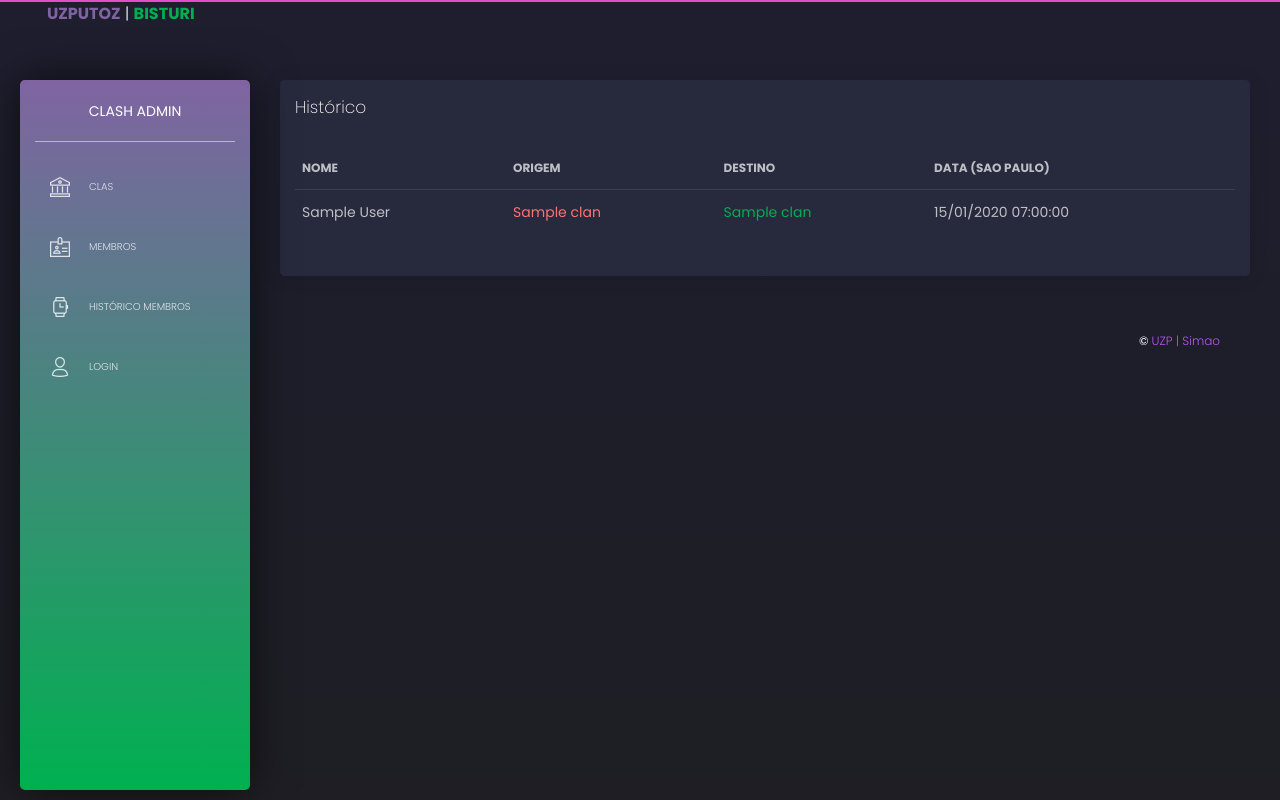
After one commit to rodrigosimaogois/uzputoz, a Django app: page /clashdata/history/ in a window 1280 px wide. The commit adds this page. Run offline with Django 4.2, Linux system fonts and the light colour scheme; tables that the repository leaves empty hold one stand-in row (values such as "Sample post"); some libraries are stand-ins or nearby versions.

Commit message:
fixes + histórico

```diff
--- a/clashAdmin/clashAdmin/settings.py
+++ b/clashAdmin/clashAdmin/settings.py
@@ -109,7 +109,7 @@ AUTH_PASSWORD_VALIDATORS = [
 
 LANGUAGE_CODE = 'en-us'
 
-TIME_ZONE = 'UTC'
+TIME_ZONE = 'America/Sao_Paulo'
 
 USE_I18N = True
 
--- a/clashAdmin/clashdata/admin.py
+++ b/clashAdmin/clashdata/admin.py
@@ -1,7 +1,8 @@
 from django.contrib import admin
-from .models import Clan, ClanMember
+from .models import Clan, ClanMember, ClanMemberHistory
 
 # Register your models here.
 
 admin.site.register(Clan)
 admin.site.register(ClanMember)
+admin.site.register(ClanMemberHistory)
--- a/clashAdmin/clashdata/models.py
+++ b/clashAdmin/clashdata/models.py
@@ -9,6 +9,7 @@ User = get_user_model()
 
 class Clan(models.Model):
     name = models.CharField(max_length=255)
+    #tag = models.CharField(max_length=255, blank=True)
 
     def __str__(self) -> str:
         return self.name
@@ -29,7 +30,7 @@ class ClanMember(models.Model):
     name = models.CharField(max_length=255)
     cargo = models.IntegerField(default=0)
     media = models.FloatField(default=0.0)
-    creation_time = models.TimeField(auto_now=True)
+    creation_time = models.DateTimeField(auto_now=True)
     contato = models.CharField(max_length=255, blank=True)
 
     def __str__(self) -> str:
@@ -37,6 +38,17 @@ class ClanMember(models.Model):
 
     def save(self, *args, **kwargs):
         super().save(args, kwargs)
+        history = ClanMemberHistory()
+        history.add(self, kwargs.get('oldClan', None))
+
+    # def delete(self, *args, **kwargs):
+
+    #     #print(self.name)
+    #     #print(self.clan)
+
+    #     super().delete(args, kwargs)
+        #history = ClanMemberHistory()
+        #history.add(self, kwargs.get('oldClan', self.clan))
 
     def get_absolute_url(self):
         return reverse("members")
@@ -45,5 +57,23 @@ class ClanMember(models.Model):
         ordering = ["clan", "-media"]
 
     def changeClan(self, newClan):
+        previousClan = self.clan
         self.clan = newClan
+        self.save(oldClan=previousClan)
+
+class ClanMemberHistory(models.Model):
+
+    class Meta:
+        ordering = ["-date"]
+
+    clanMember = models.ForeignKey(ClanMember, related_name='member_histories', on_delete=models.CASCADE)
+    operation = models.IntegerField(default=0) # 0 add, 1 change, 2 remove
+    clanSource = models.ForeignKey(Clan, related_name='member_clan_source', on_delete=models.CASCADE, null=True)
+    clanDestiny = models.ForeignKey(Clan, related_name='member_clan_destiny', on_delete=models.CASCADE, null=True)
+    date = models.DateTimeField(auto_now=True)
+
+    def add(self, ClanMember, OldClan):
+        self.clanMember = ClanMember
+        self.clanSource = OldClan
+        self.clanDestiny = ClanMember.clan
         self.save()
--- /dev/null
+++ b/clashAdmin/clashdata/templates/clashdata/clanmemberhistory_list.html
@@ -0,0 +1,50 @@
+{% extends 'base.html' %}
+{% load bootstrap3 %}
+
+<!-- Specific Page CSS goes HERE  -->
+{% block stylesheets %}{% endblock stylesheets %}
+
+{% block content %}
+
+<!-- Modal -->
+<div class="row">
+    <div class="col-md-12">
+      <div class="card ">
+        <div class="card-header">
+          <h4 class="card-title">Histórico</h4>
+        </div>
+        <div class="card-body">
+          <div class="table-responsive">
+            <table class="table tablesorter " id="">
+              <thead class=" text-primary">
+                <tr>
+                  <th>Nome</th>
+                  <th>Origem</th>
+                  <th>Destino</th>
+                  <th>Data (Sao Paulo)</th>
+                </tr>
+              </thead>
+              <tbody>
+                {% for obj in object_list %}
+                    <tr>
+                        <td>{{ obj.clanMember.name }}</td>
+                        <td><span style="color:#FF726F;">{{ obj.clanSource.name }}</span></td>
+                        <td><span style="color:#00B050;">{{ obj.clanDestiny.name }}</span></td>
+                        <td>{{ obj.date|date:'d/m/Y H:i:s' }}</td>
+                    </tr>
+                {% endfor %}
+              </tbody>
+            </table>
+          </div>
+        </div>
+    </div>
+</div>
+
+{% endblock content %}
+
+<!-- Specific Page JS goes HERE  -->
+{% block javascripts %}
+
+
+
+{% endblock javascripts %}
--- a/clashAdmin/clashdata/urls.py
+++ b/clashAdmin/clashdata/urls.py
@@ -17,4 +17,5 @@ urlpatterns = [
     path("editMember/<pk>/",views.UpdateClanMember.as_view(),name="editmember"),
     path("deleteMember/<pk>/",views.DeleteClanMember.as_view(),name="deletemember"),
     path('memberList/changeClan/<pk>/<newclan>/<currentfilter>/', views.changeClan, name='changeclan'),
+    path("history/", views.ListClanHistory.as_view(), name="clanHistory"),
 ]
--- a/clashAdmin/clashdata/views.py
+++ b/clashAdmin/clashdata/views.py
@@ -45,12 +45,9 @@ class DeleteClanMember(LoginRequiredMixin, generic.DeleteView):
 
 class ListMembers(generic.ListView):
     model = models.ClanMember
-    paginate_by = 50
 
     def get_queryset(self):
         filter_val = self.request.GET.get('filter', 'all')
-
-        print(filter_val)
 
         if filter_val == 'all':
             return models.ClanMember.objects.all()
@@ -75,3 +72,16 @@ def changeClan(request, pk, newclan, currentfilter):
     clan = get_object_or_404(models.Clan, pk=newclan)
     member.changeClan(clan)
     return redirect('/clashdata/memberList/?filter=' + currentfilter)
+
+from datetime import datetime
+
+class ListClanHistory(generic.ListView):
+    model = models.ClanMemberHistory
+    paginate_by = 50
+
+    def get_queryset(self):
+        return models.ClanMemberHistory.objects.all()
+
+    def get_context_data(self, **kwargs):
+        context = super().get_context_data(**kwargs)
+        return context
--- a/clashAdmin/templates/includes/sidebar.html
+++ b/clashAdmin/templates/includes/sidebar.html
@@ -20,6 +20,12 @@
             <a href="{% url 'clashdata:members' %}">
               <i class="tim-icons icon-badge"></i>
               <p>Membros</p>
+            </a>
+          </li>
+          <li class="">
+            <a href="{% url 'clashdata:clanHistory' %}">
+              <i class="tim-icons icon-watch-time"></i>
+              <p>Histórico Membros</p>
             </a>
           </li>
           <!--
```
Also changed, not shown: clashAdmin/clashdata/templates/clashdata/clanmember_list.html (+23 -12 lines), clashAdmin/clashdata/migrations/0006_alter_clanmember_options_and_more.py (added), clashAdmin/clashdata/migrations/0007_clanmemberhistory.py (added), clashAdmin/clashdata/migrations/0008_alter_clanmemberhistory_clandestiny_and_more.py (added), clashAdmin/clashdata/migrations/0009_alter_clanmemberhistory_clansource.py (added), clashAdmin/clashdata/migrations/0010_alter_clanmemberhistory_clansource.py (added), clashAdmin/clashdata/migrations/0011_alter_clanmemberhistory_clandestiny.py (added), clashAdmin/clashdata/templates/clashdata/clanmember_detail.html (deleted).
